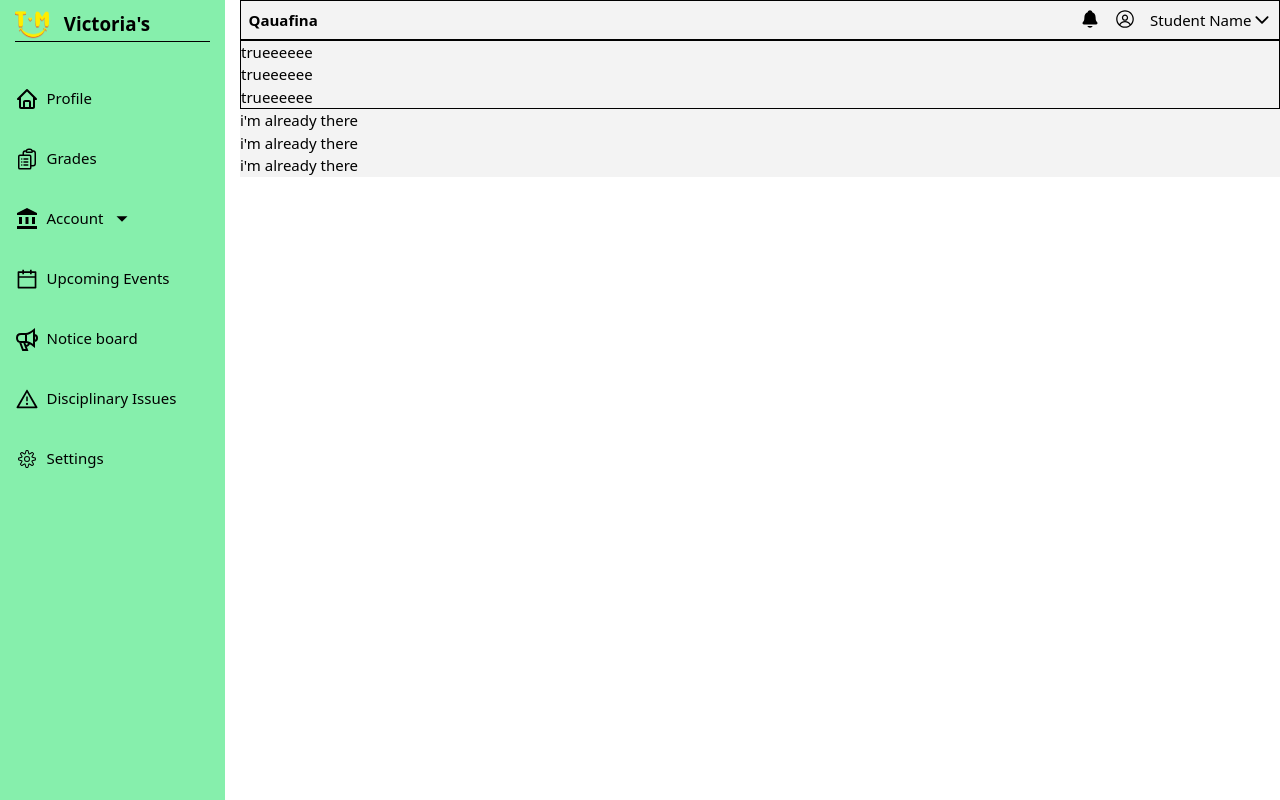
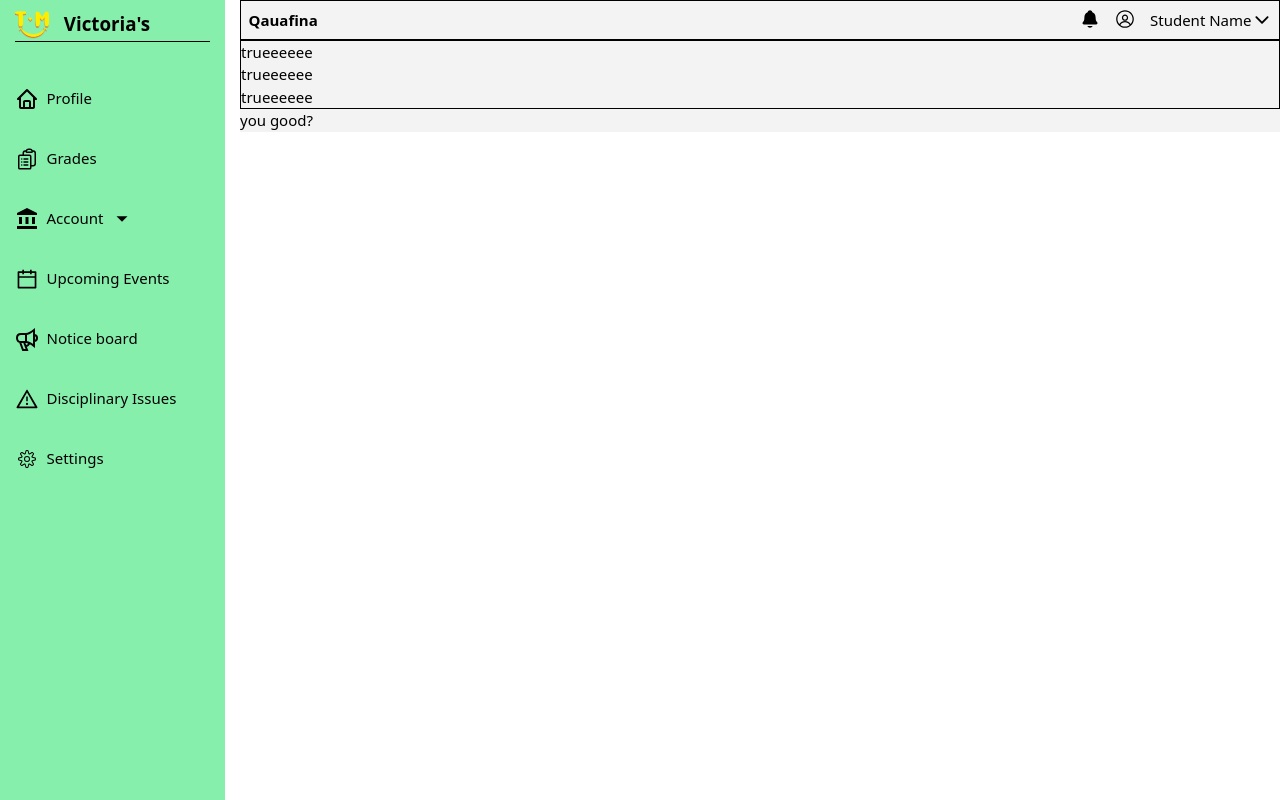
Before and after one commit to timhilehin1/my-school, a React (Vite) app: page /studentDashboard/payments in a window 1280 px wide. Built offline with nearby package versions, Linux system fonts and the light colour scheme.

Commit message:
fix : payments

```diff
--- a/src/App.jsx
+++ b/src/App.jsx
@@ -23,7 +23,7 @@ import { BrowserRouter as Router, Routes, Route } from 'react-router-dom';
 import Notice from './Components/Notice';
 import Account from './Components/Account';
 import Statement from './Components/Statement';
-import Payments from './Components/payments';
+import Payments from './Components/Payments';
 
 
 
@@ -88,7 +88,7 @@ function App() {
                               <Route path="notice" element={<Notice />} />
                               <Route path="account" element={<Account />} />
                               <Route path="statement" element={<Statement />} />
-                                <Route path="payments" element={<Payments />} />
+                               <Route path="payments" element={<Payments />} />
                               </Routes>
                        </div>
 
--- a/src/Components/Payments.jsx
+++ b/src/Components/Payments.jsx
@@ -1,14 +1,13 @@
 import React from "react";
 
+
 function Payments() {
+
     return (
-        <div>
-            <p className="text-red">i'm already there</p>
-            <p>i'm already there</p>
-              <p>i'm already there</p>
-        </div>
+        <>
+            <p>you good?</p>
+        </>
     )
 }
 
-
 export default Payments
--- a/src/Components/Sidebar.jsx
+++ b/src/Components/Sidebar.jsx
@@ -67,7 +67,7 @@ function Sidebar() {
                         </div>
                     </Link>
 
-                      <Link to="payment">
+                      <Link to="payments">
                     <div className="flex items-center gap-2">
                        <IoIosSwap size={24} />
                         <p>Make Payments</p>
```
